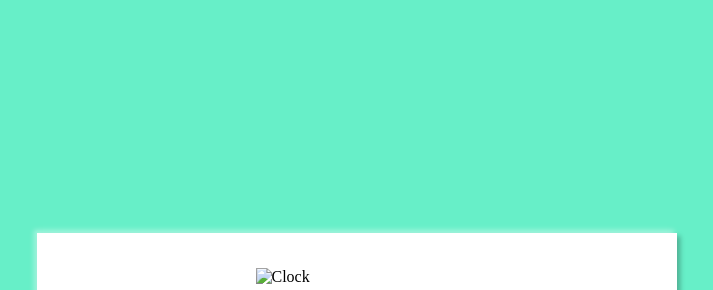
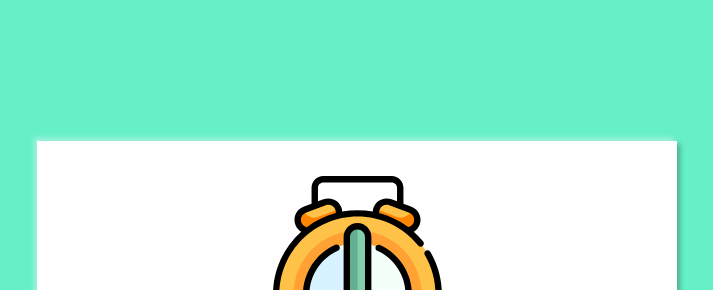
Before and after one commit to legend-sabbir/alarmClock, a plain HTML site: page index.html in a window 1280 px wide. Shown: the part 54-344 px from the top of the page, without its empty margins (283-996 px from the left). Drawn offline with Linux system fonts and the light colour scheme; a web font is replaced by a local one.

Commit message:
Update index.html

```diff
--- a/index.html
+++ b/index.html
@@ -11,7 +11,7 @@
 
 <body>
 	<div class="wrap">
-		<img src="./Files/alarm-clock-svgrepo-com.svg" alt="Clock" width="35%">
+		<img src="alarm-clock-svgrepo-com.svg" alt="Clock" width="35%">
 		<h1><span class="hours clock">00</span> : <span class="mins clock">00</span> : <span class="secs clock">00 </span><span class="ampms clock">AM</span></h1>
 		<div class="content">
 			<div class="column">
```
